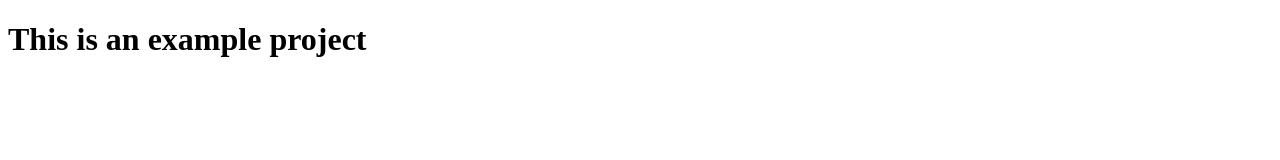
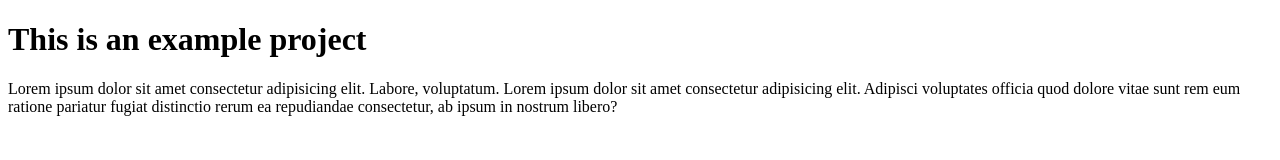
Before and after one commit to Sergii730/my-first-project, a plain HTML site: page index.html in a window 1280 px wide. Drawn offline with Linux system fonts and the light colour scheme.

Commit message:
add initial files

```diff
--- a/index.html
+++ b/index.html
@@ -7,5 +7,9 @@
 </head>
 <body>
     <h1>This is an example project</h1>
+
+    Lorem ipsum dolor sit amet consectetur adipisicing elit. Labore, voluptatum.
+    Lorem ipsum dolor sit amet consectetur adipisicing elit. Adipisci voluptates officia quod dolore vitae sunt rem eum ratione pariatur fugiat distinctio rerum ea repudiandae consectetur, ab ipsum in nostrum libero?
+
 </body>
 </html>
```
